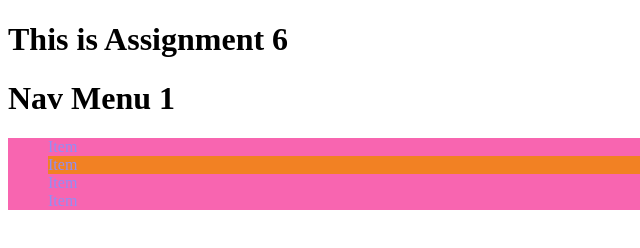
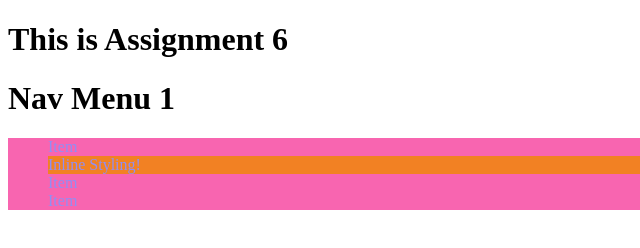
Before and after one commit to HercMakesThings/Portfolio-first, a plain HTML site: page Assignments/Assignment6/index.html in a window 1280 px wide. Shown: the full height of the page, 0-640 px from the left. Drawn offline with Linux system fonts and the light colour scheme.

Commit message:
Started Assignment 6

```diff
--- a/Assignments/Assignment6/index.html
+++ b/Assignments/Assignment6/index.html
@@ -12,7 +12,7 @@
 
     <ul style="list-style-type:none; color:#918EF4; background-color:#F865B0">
       <li>Item</li>
-      <li style="background-color:#F28123">Item</li>
+      <li style="background-color:#F28123">Inline Styling!</li>
       <li>Item</li>
       <li>Item</li>
     </ul>
```
